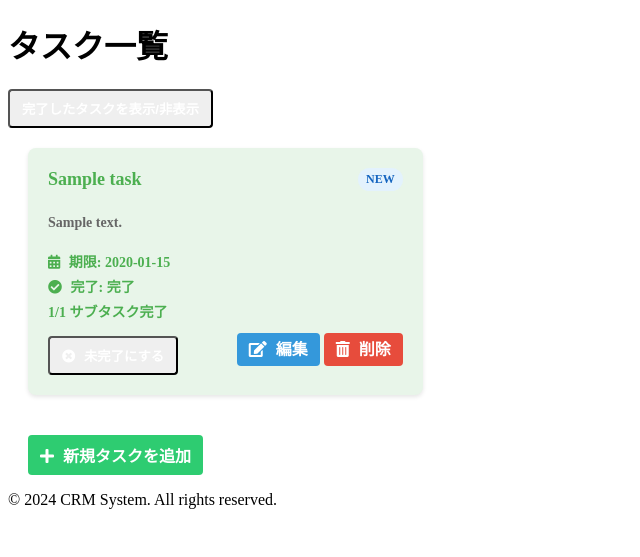
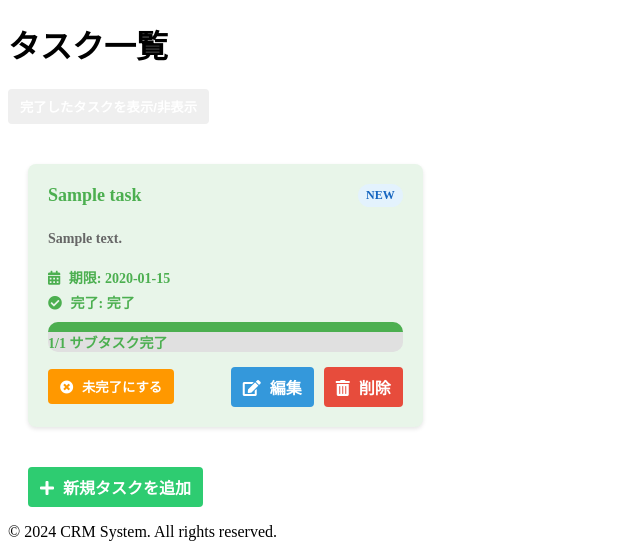
Before and after one commit to macnishio/CRMbyReplitCreate, a Flask app: page /tasks/ in a window 1280 px wide. Shown: the part 290-847 px from the top of the page, without its empty margins (0-640 px from the left). Before the commit the page ends 799 px from the top, so only its background shows below. Run offline with Flask 3, Linux system fonts and the light colour scheme; a user stored in the database is signed in; tables that the repository leaves empty hold one stand-in row (values such as "Sample post").

Commit message:
Restored to 'b233492119fd78cb9c9b0b9ba5a8f322219874c6'

```diff
--- a/static/css/styles.css
+++ b/static/css/styles.css
@@ -1,4 +1,9 @@
 /* Existing styles... */
+
+/* Task Controls */
+.task-controls {
+    margin-bottom: 20px;
+}
 
 /* Enhanced Task Card Styles */
 .task-grid {
@@ -25,6 +30,10 @@
 
 .task-card.completed {
     background-color: #e8f5e9;
+}
+
+.task-card.hidden {
+    display: none;
 }
 
 .task-header {
@@ -80,10 +89,31 @@
     font-weight: bold;
 }
 
+/* Subtask Progress Bar */
+.subtask-progress {
+    margin-top: 10px;
+    background-color: #e0e0e0;
+    border-radius: 10px;
+    overflow: hidden;
+}
+
+.progress-bar {
+    height: 10px;
+    background-color: #4caf50;
+    transition: width 0.3s ease;
+}
+
+/* Card Actions */
 .card-actions {
     display: flex;
     justify-content: space-between;
+    align-items: center;
     margin-top: auto;
+}
+
+.action-buttons {
+    display: flex;
+    gap: 10px;
 }
 
 .btn {
@@ -93,11 +123,16 @@
     color: #fff;
     font-weight: bold;
     transition: background-color 0.3s ease;
+    border: none;
+    cursor: pointer;
 }
 
 .btn i {
     margin-right: 5px;
 }
+
+.btn-toggle-complete { background-color: #ff9800; }
+.btn-toggle-complete:hover { background-color: #f57c00; }
 
 .btn-edit { background-color: #3498db; }
 .btn-edit:hover { background-color: #2980b9; }
@@ -113,4 +148,9 @@
 }
 .btn-add:hover { background-color: #27ae60; }
 
+/* Priority Colors */
+.task-card[data-priority="high"] { border-left: 5px solid #f44336; }
+.task-card[data-priority="medium"] { border-left: 5px solid #ff9800; }
+.task-card[data-priority="low"] { border-left: 5px solid #4caf50; }
+
 /* Existing styles... */
```
